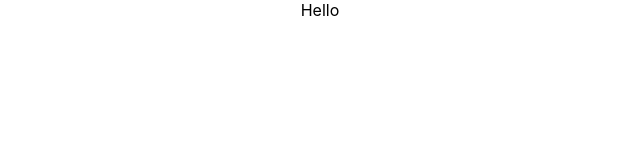
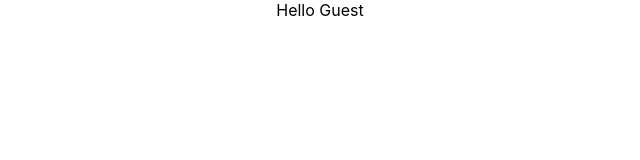
Before and after one commit to wontae-gramin9/React-testing-library, a React (Create React App) app: page / in a window 1280 px wide. Shown: the top 160 px of the page, without its empty margins (320-960 px from the left). Built offline with nearby package versions, Linux system fonts and the light colour scheme.

Commit message:
[Jest code coverage threshold] if not more that 80% of branches, lines, functions or more than 10 statements are covered, the test fails Greet의 분기 중 하나만 테스트하니 test coverage가 50%가 나와서 테스트가 fail된다.

```diff
--- a/src/components/greet/Greet.tsx
+++ b/src/components/greet/Greet.tsx
@@ -3,6 +3,6 @@ import { GreetProps } from "./greet.types"
 export default function Greet(props: GreetProps) {
   const {name} = props
   return (
-    <div>Hello {name}</div>
+    <div>Hello {name ? name : 'Guest'}</div> // branch coverage
   )
 }
```
Also changed, not shown: package.json (+11 -1 lines), 2 other files (tests, documents, lock files or other folders).
